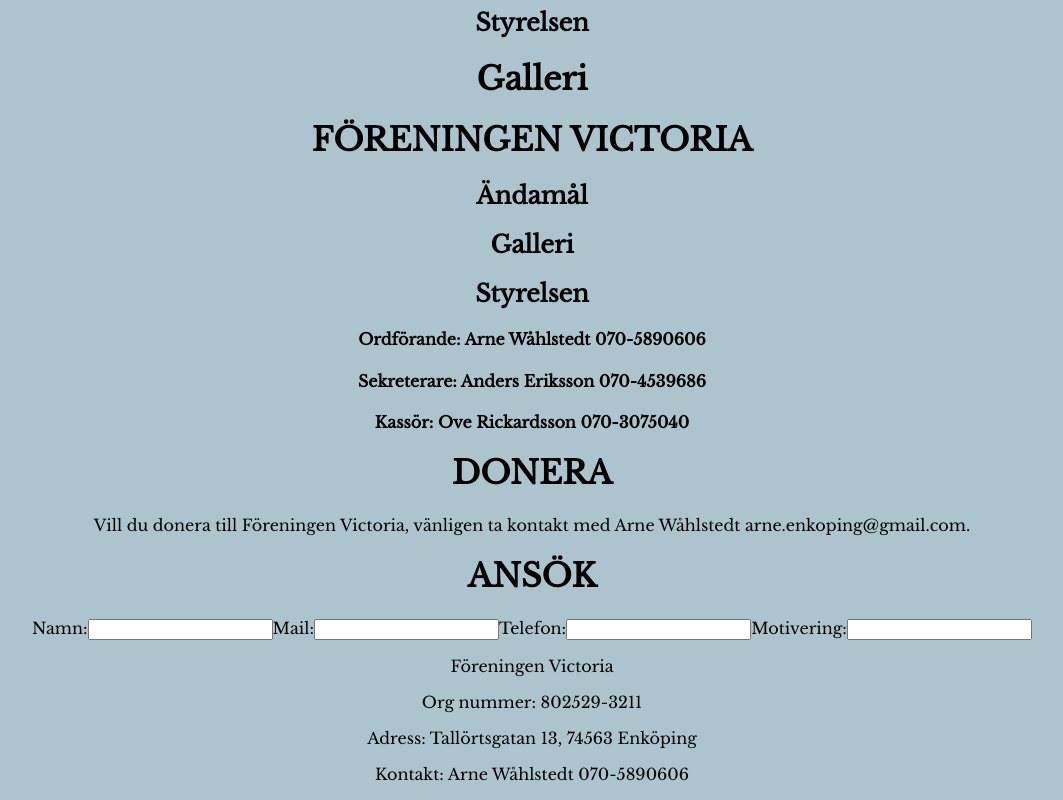
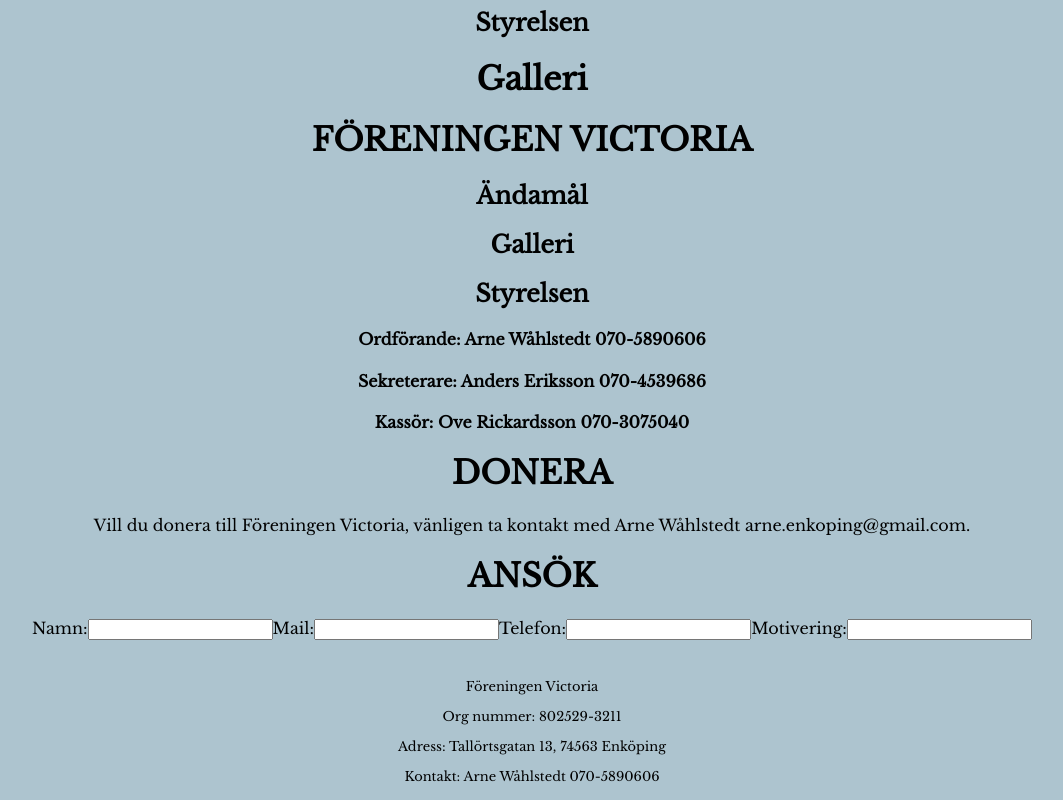
Before and after one commit to emtalen/foreningen_viktoria, a React (Create React App) app: page / in a window 1280 px wide. Shown: the part 1001-1801 px from the top of the page, without its empty margins (108-1171 px from the left). Built offline with nearby package versions, Linux system fonts and the light colour scheme.

Commit message:
minor styling to the footer

```diff
--- a/src/components/Footer.jsx
+++ b/src/components/Footer.jsx
@@ -1,13 +1,15 @@
 import React from 'react'
+import '../styles/footer.css'
 
 const Footer = () => {
   return (
-    <>
-      <p>Föreningen Victoria</p>
+    <div id='footer'>
+      <div id='footer-info'><p>Föreningen Victoria</p>
       <p>Org nummer: 802529-3211</p>
       <p>Adress: Tallörtsgatan 13, 74563 Enköping</p>
-      <p>Kontakt: Arne Wåhlstedt 070-5890606</p>
-    </>
+      <p>Kontakt: Arne Wåhlstedt 070-5890606</p></div>
+
+    </div>
   );
 }
 
--- a/src/index.js
+++ b/src/index.js
@@ -1,7 +1,6 @@
 import React from 'react';
 import ReactDOM from 'react-dom';
 import './index.css';
-import './styles/startPage.css'
 import App from './App';
 import * as serviceWorker from './serviceWorker';
 
@@ -11,8 +10,4 @@ ReactDOM.render(
   </React.StrictMode>,
   document.getElementById('root')
 );
-
-// If you want your app to work offline and load faster, you can change
-// unregister() to register() below. Note this comes with some pitfalls.
-// Learn more about service workers: https://bit.ly/CRA-PWA
 serviceWorker.unregister();
--- /dev/null
+++ b/src/styles/footer.css
@@ -0,0 +1,12 @@
+#footer {
+  height: auto;
+  width: 100%;
+}
+
+#footer-info {
+  padding-top: 2%;
+}
+
+#footer-info p {
+  font-size: small;
+}
```
